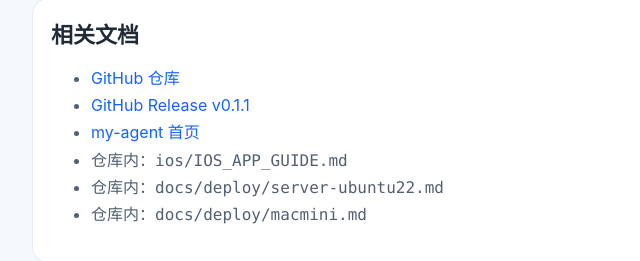
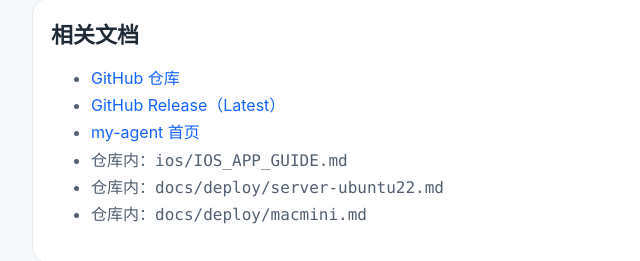
Before and after one commit to CarlHavingFun/codex-relay-mobile-release, a website: page docs/site/guide.html in a window 1280 px wide. Shown: the part 2346-2607 px from the top of the page, 118-758 px from the left. Drawn offline with Linux system fonts and the light colour scheme.

Commit message:
Point docs to latest GitHub release and refresh web guide

```diff
--- a/docs/site/guide.html
+++ b/docs/site/guide.html
@@ -168,7 +168,7 @@ RELAY_DOMAIN=relay.example.com ./deploy/server/doctor.sh</code></pre>
         <h2>相关文档</h2>
         <ul>
           <li><a href="https://github.com/CarlHavingFun/codex-relay-mobile-release">GitHub 仓库</a></li>
-          <li><a href="https://github.com/CarlHavingFun/codex-relay-mobile-release/releases/tag/v0.1.1">GitHub Release v0.1.1</a></li>
+          <li><a href="https://github.com/CarlHavingFun/codex-relay-mobile-release/releases/latest">GitHub Release（Latest）</a></li>
           <li><a href="https://my-agent.com.cn/clawdpet-home/">my-agent 首页</a></li>
           <li>仓库内：<code>ios/IOS_APP_GUIDE.md</code></li>
           <li>仓库内：<code>docs/deploy/server-ubuntu22.md</code></li>
```
Also changed, not shown: README.md, 1 other file.
